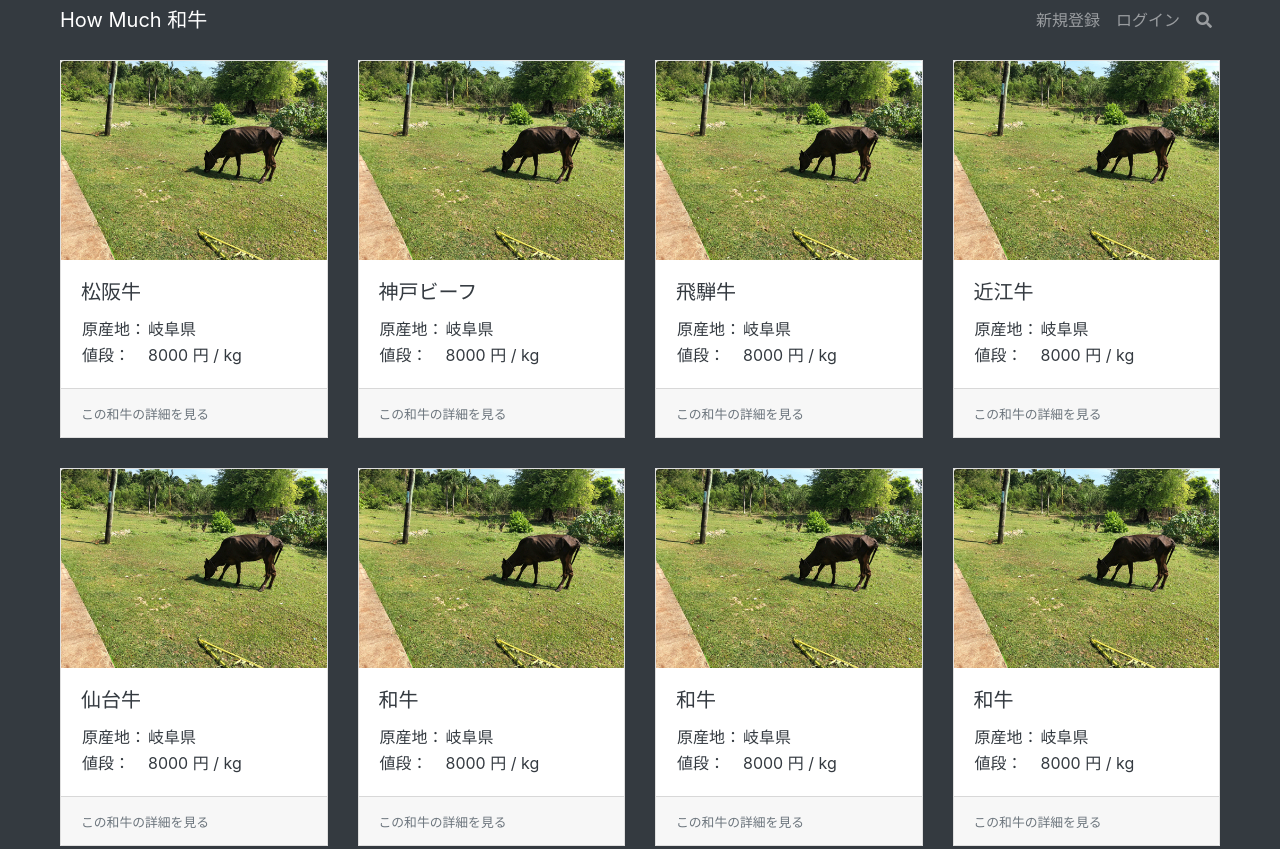
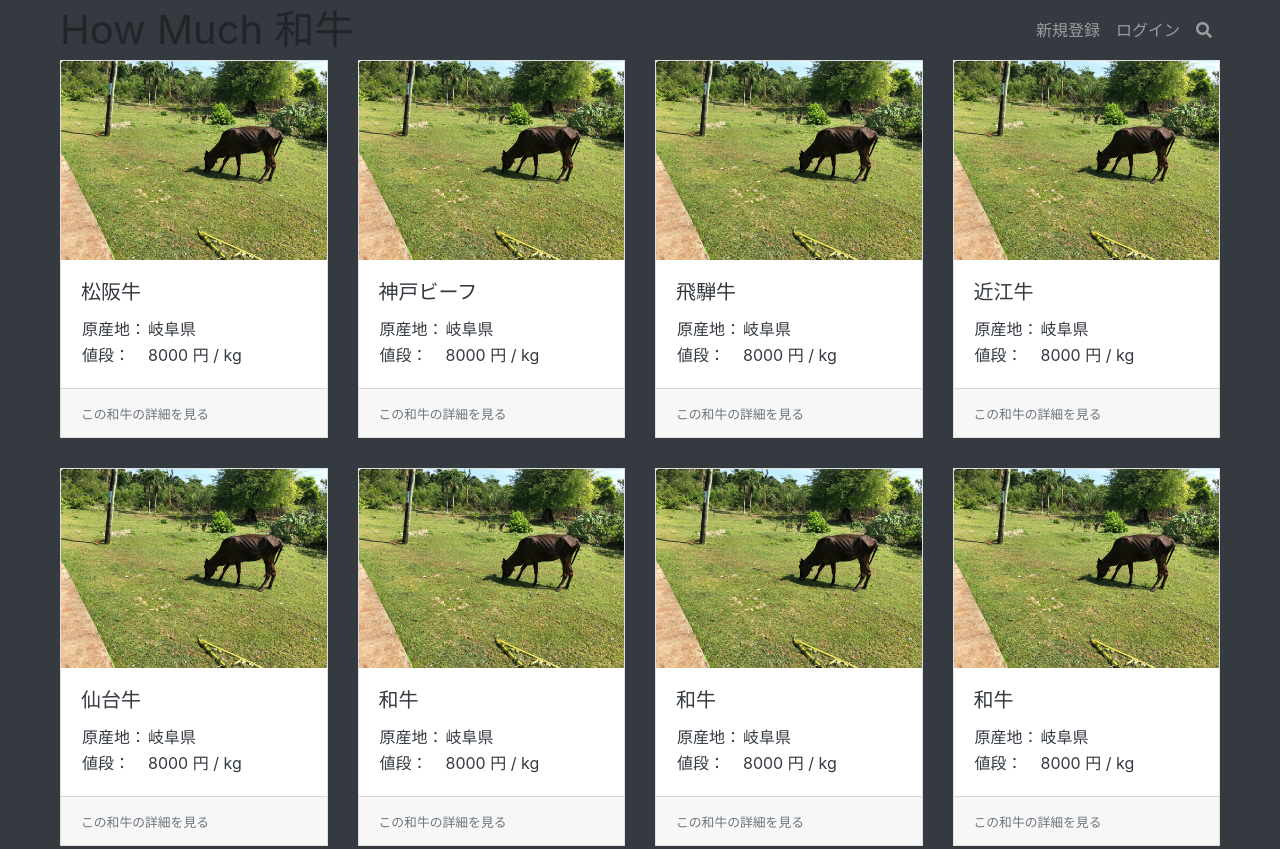
Before and after one commit to mizukitakeuchi/wagyu_price, a plain HTML site: page index.html in a window 1280 px wide. Shown: the top 849 px of the page. Drawn offline with Linux system fonts and the light colour scheme.

Commit message:
title_fix

```diff
--- a/css/style.css
+++ b/css/style.css
@@ -1,5 +1,9 @@
 body {
   background-color: #343a40;
+}
+
+.title {
+  font-size: 40px;
 }
 
 a {
--- a/index.html
+++ b/index.html
@@ -13,7 +13,7 @@
 
 <body>
   <nav class="navbar navbar-expand-sm bg-dark navbar-dark fixed-top content-width">
-    <span class="navbar-brand mr-auto navbar-brand-center">How Much 和牛</span>
+    <span class="title mr-auto navbar-brand-center">How Much 和牛</span>
     <ul class="navbar-nav">
       <li class="nav-item d-none d-sm-block">
         <a class="nav-link" href="#">新規登録</a>
```
